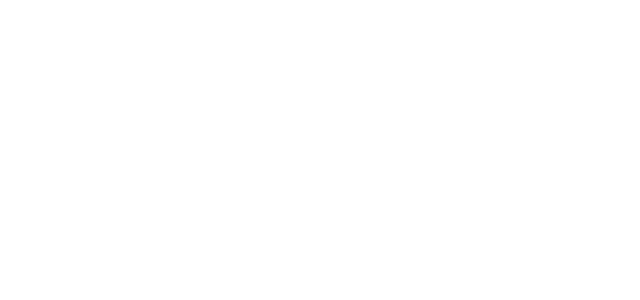
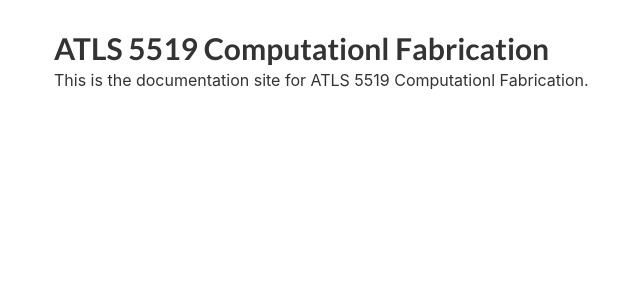
Before and after one commit to xinwen-xw/xinwen-xw.github.io, a React (Create React App) app: page /compfab in a window 1280 px wide. Before the commit this address had no page. Shown: the top 300 px of the page, without its empty margins (138-778 px from the left). Built offline with nearby package versions, Linux system fonts and the light colour scheme.

Commit message:
add new page for compfab

```diff
--- a/src/App.js
+++ b/src/App.js
@@ -1,6 +1,7 @@
 import React from 'react';
 import { BrowserRouter as Router, Route, Routes } from 'react-router-dom';
 import MainPage from './pages/index';
+import CompFab from './pages/compfab';
 import './styles/styles.scss';
 
 function App() {
@@ -8,6 +9,7 @@
     <Router>
       <Routes>
         <Route exact path="/" element={<MainPage/>}/>
+        <Route exact path="/compfab" element={<CompFab/>}/>
       </Routes>
     </Router>
   );
--- /dev/null
+++ b/src/pages/compfab.js
@@ -0,0 +1,16 @@
+import '../styles/styles.scss';
+
+function CompFab() {
+  return (
+    <div className="project-pages">
+      <div className="header">
+        ATLS 5519 Computationl Fabrication
+      </div>
+      <div className="paragraph">
+        This is the documentation site for ATLS 5519 Computationl Fabrication.
+      </div>
+    </div>
+  );
+}
+
+export default CompFab;
--- a/src/styles/styles.scss
+++ b/src/styles/styles.scss
@@ -6,6 +6,24 @@
 
 body {
   margin: 0;
+}
+
+.project-pages {
+  padding-left: 15%;
+  padding-right: 15%;
+  color: $textColor;
+  margin-top: 30px;
+  color: $textColor;
+  .header {
+      font-family: $titleFont;
+      font-size: 30px;
+      font-weight: 600;
+    }
+
+  .paragraph {
+    margin-top: 4px;
+    margin-bottom: 10px;
+  }
 }
 
 .about-container {
```
Also changed, not shown: 11 other files (tests, documents, lock files or other folders).
